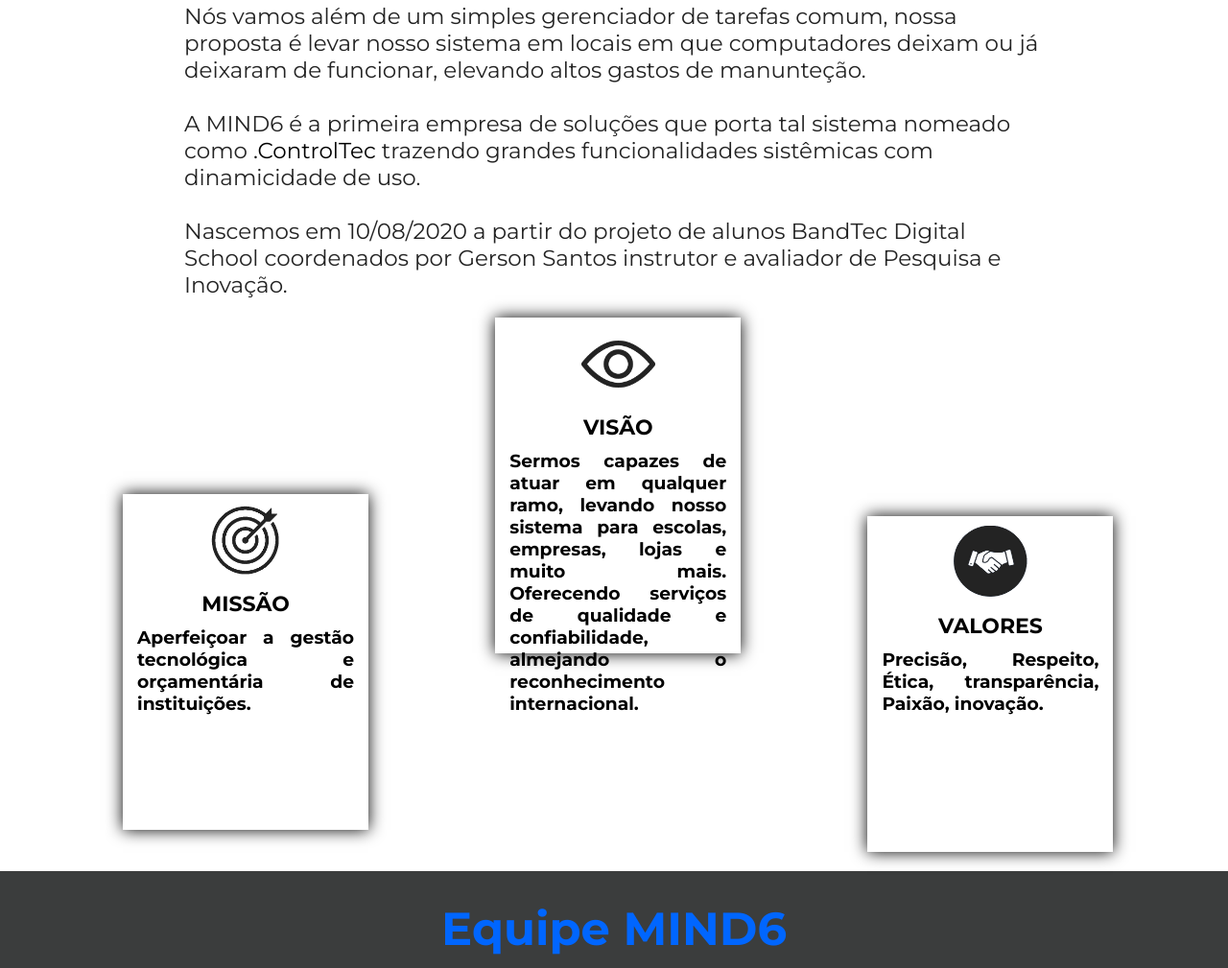
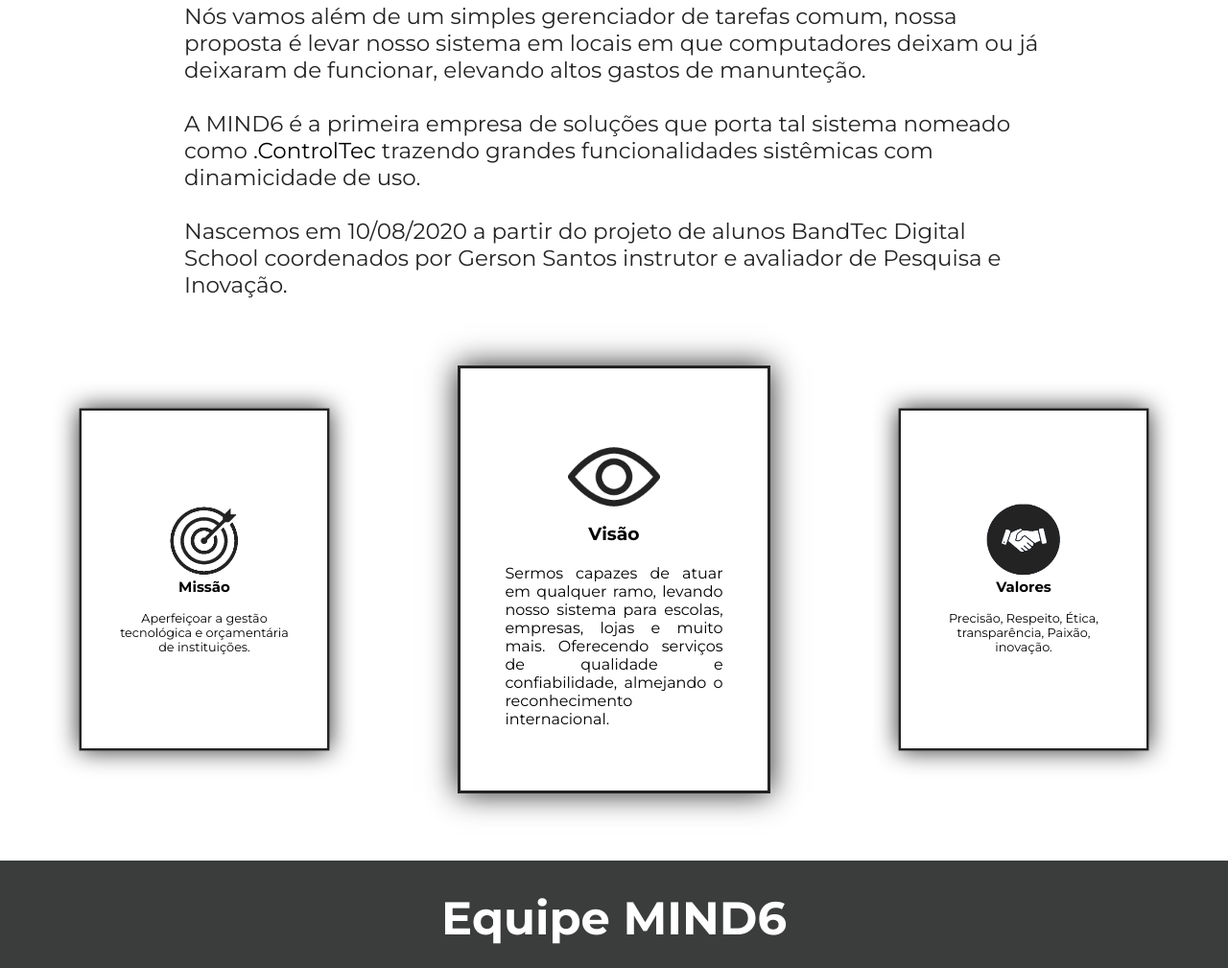
Before and after one commit to BandTec/grupo-04-adsb-20201, a plain HTML site: page site/sobre.html in a window 1280 px wide. Shown: the part 551-1560 px from the top of the page at 96% size. Drawn offline with nearby package versions, Linux system fonts and the light colour scheme.

Commit message:
Alterando MVV e inicializando alterações nos formularios

```diff
--- a/site/css/menu.css
+++ b/site/css/menu.css
@@ -7,6 +7,9 @@
 }
 *::selection {
     background-color: var(--cor-quartenaria);
+}
+h1, h2, h3 {
+    margin: 0;
 }
 a {
     text-decoration: none;
--- a/site/css/sobre.css
+++ b/site/css/sobre.css
@@ -75,33 +75,69 @@
 Missão  Visão e Valores
 */
 
-.mvv{
-  display: inline-block;
-  margin-left: 10%;
-  width: 20%;
-  height: 350px;
-  background-color: rgba(255, 255, 255, 0.893);
-  box-shadow: 0 0 1em black;
-  margin-bottom: 20px;
+.mvv {
+    margin: 70px 0px;
+    display: flex;
+    justify-content: space-around;
+}
 
+
+.missao, .visao, .valores {
+    display: flex;
+    justify-content: center;
+    flex-direction: column;
+    align-items: center;
+    height: 50vh;
+    box-shadow: 0px 0px 30px var(--cor-secundaria);
+    width: 25%;
+    padding: 20px 0px;
+    transition-duration: 1s;
+    border: 3px solid var(--cor-secundaria);
 }
-.mvv p{
-    padding: 10px;
-    color: black;
-    font-size: 22px;
-    text-transform: uppercase;
 
+.mvv div:hover {
+    transition-duration: 1s;
+    transform: scale(1.1);
+    box-shadow: 0px 0px 80px var(--cor-secundaria);
+    color: white;
+    background-color: var(--cor-secundaria);
 }
-.mvv img{
-    margin-left: 35%;
-    margin-top: 10px;
+.mvv div:nth-child(odd):hover {
+    transform: scale(0.9);
 }
-.mvv h3{
-    margin: 0;
-    padding: 0 15px;
+.mvv img {
+    width: 30%;
+}
+.mvv .missao:hover img {
+    content: url('../img/missaoH.png');
+}
+.mvv .visao:hover img {
+    content: url('../img/visaoH.png');
+}
+.mvv .valores:hover img {
+    content: url('../img/valorH.png');
+}
+.mvv div:nth-child(odd) {
+    transform: scale(0.8);
+}
+
+
+
+
+.mvv .titulo_mvv {
+    margin-bottom: 20px;
+}
+
+
+.mvv .txt_mvv {
+    width: 70%;
+    font-size: 1em;
+    text-align: center;
+}
+
+.mvv .visao .txt_mvv {
     text-align: justify;
-    color: black;
-
+    width: 71%;
 }
 
 .cardsTeam {
@@ -114,14 +150,10 @@
     background-color: #3b3d3d;
 }
 
-.team a{
-
-
-}
 #Team h1.title {
     text-align: center;
     font-size: 48px;
-    color: #0066ff;
+    color: #FFF;
     margin: 20px 15px;
 }
 
@@ -152,10 +184,6 @@
     color: black;
 }
 
-.card p {
-
-}
-
 .card a i {
     font-size: 35px;
     letter-spacing: 10px;
@@ -166,3 +194,9 @@
 .card i{
     color: #f2f2f2;
 }
+
+@media (max-width: 1724px) {
+    .mvv h3 {
+
+    }
+}
--- a/site/sobre.html
+++ b/site/sobre.html
@@ -57,25 +57,24 @@
     </div>
   </div>
   <div class="mvv">
-    <img width="30%" src="img/missao.png" alt="">
-    <b>
-      <p align="center">Missão</p>
-    </b>
-    <h3>Aperfeiçoar a gestão tecnológica e orçamentária de instituições.</h3>
-  </div>
-  <div class="mvv">
-    <img width="30%" src="img/visao.png" alt="">
-    <b>
-      <p align="center">Visão</p>
-    </b>
-    <h3>Sermos capazes de atuar em qualquer ramo, levando nosso sistema para escolas, empresas, lojas e muito
-      mais. Oferecendo serviços de qualidade e confiabilidade, almejando o reconhecimento internacional.</h3>
-  </div>
-  <div class="mvv"><img width="30%" src="img/valor.png" alt="">
-    <b>
-      <p align="center">Valores</p>
-    </b>
-    <h3>Precisão, Respeito, Ética, transparência, Paixão, inovação.</h3>
+    <div class="missao">
+      <img src="img/missao.png" alt="">
+      <h3 class="titulo_mvv">Missão</h3>
+      <p class="txt_mvv">Aperfeiçoar a gestão tecnológica e orçamentária de instituições.</p>
+    </div>
+    <div class="visao">
+      <img src="img/visao.png" alt="">
+      <h3 class="titulo_mvv">Visão</h3>
+      <p class="txt_mvv">
+        Sermos capazes de atuar em qualquer ramo, levando nosso sistema para escolas, empresas, lojas e muito
+        mais. Oferecendo serviços de qualidade e confiabilidade, almejando o reconhecimento internacional.
+      </p>
+    </div>
+    <div class="valores">
+      <img src="img/valor.png" alt="">
+      <h3 class="titulo_mvv">Valores</h3>
+      <p class="txt_mvv">Precisão, Respeito, Ética, transparência, Paixão, inovação.</p>
+    </div>
   </div>
 
   <div id="Team">
```
Also changed, not shown: site/contato.html (+3 -2 lines), site/css/contato.css (+9 -5 lines), site/img/missaoH.png (added), site/img/valorH.png (added), site/img/visaoH.png (added).
